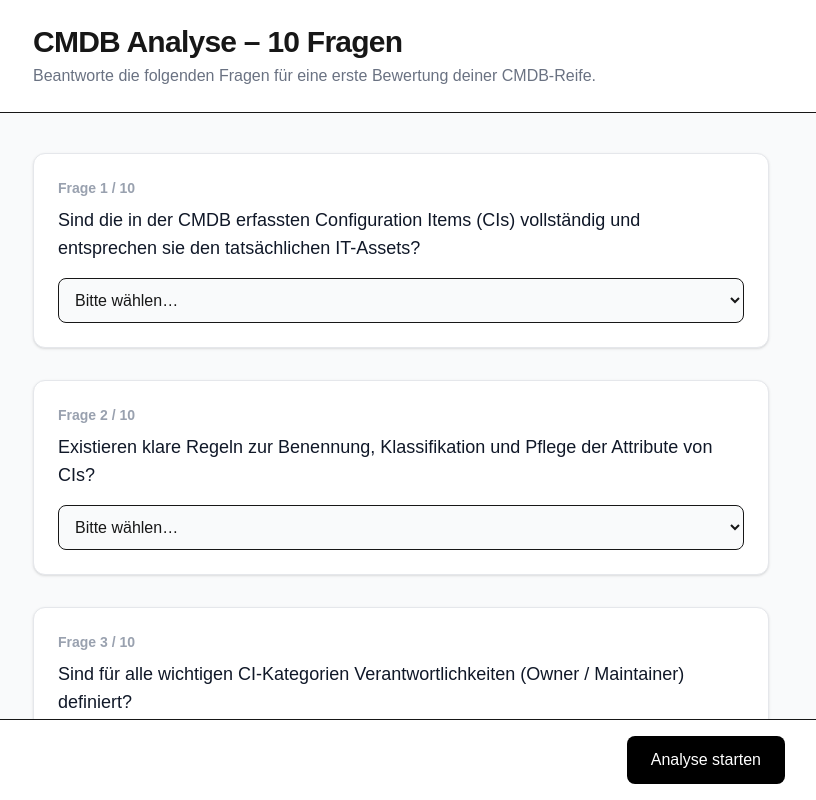
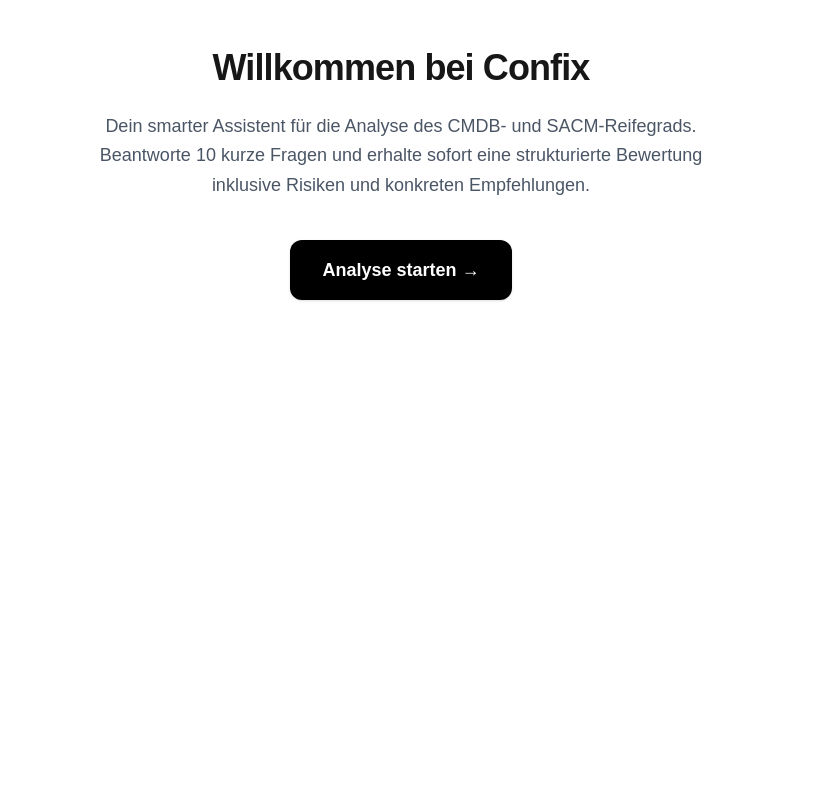
Before and after one commit to thomasjordi-hub/confix-frontend, a Next.js app: page / in a window 1280 px wide. Shown: the top 800 px of the page, without its empty margins (239-1055 px from the left). Built offline with nearby package versions, Linux system fonts and the light colour scheme.

Commit message:
Update page.tsx

```diff
--- a/app/page.tsx
+++ b/app/page.tsx
@@ -1,139 +1,24 @@
 "use client";
 
-import { useState, useEffect } from "react";
+export default function HomePage() {
+  return (
+    <div className="max-w-3xl mx-auto p-12 text-center">
+      <h1 className="text-4xl font-bold tracking-tight mb-6">
+        Willkommen bei Confix
+      </h1>
 
-export default function AnalysePage() {
-  const [questions, setQuestions] = useState<any[]>([]);
-  const [answers, setAnswers] = useState<Record<string, string>>({});
-  const [loading, setLoading] = useState(false);
-  const [result, setResult] = useState<any>(null);
-function normalizeResult(data: any) {
-  return {
-    scores: {
-      data_quality: Number(data?.scores?.data_quality ?? 0),
-      process_maturity: Number(data?.scores?.process_maturity ?? 0),
-      automation: Number(data?.scores?.automation ?? 0),
-      governance: Number(data?.scores?.governance ?? 0)
-    },
-    maturity_level: data?.maturity_level || "Initial",
-    risks: Array.isArray(data?.risks) ? data.risks : [],
-    recommendations: Array.isArray(data?.recommendations)
-      ? data.recommendations.map((r: any) => ({
-          prio: Number(r?.prio ?? 0),
-          text: r?.text ?? ""
-        }))
-      : []
-  };
-}
-  useEffect(() => {
-    fetch("/questions.json")
-      .then((res) => res.json())
-      .then((data) => setQuestions(data));
-  }, []);
+      <p className="text-gray-600 text-lg leading-relaxed mb-10">
+        Dein smarter Assistent für die Analyse des CMDB- und SACM-Reifegrads.
+        Beantworte 10 kurze Fragen und erhalte sofort eine strukturierte
+        Bewertung inklusive Risiken und konkreten Empfehlungen.
+      </p>
 
-  function updateAnswer(id: string, value: string) {
-    setAnswers((prev) => ({ ...prev, [id]: value }));
-  }
-
-  async function submit() {
-    const unanswered = questions.some((q) => !answers[q.id]);
-    if (unanswered) {
-      alert("Bitte alle Fragen beantworten.");
-      return;
-    }
-
-    setLoading(true);
-    setResult(null);
-
-    try {
-      const res = await fetch(`${process.env.NEXT_PUBLIC_API_URL}/api/score`, {
-        method: "POST",
-        headers: { "Content-Type": "application/json" },
-        body: JSON.stringify({ answers }),
-      });
-
-      const data = await res.json();
-      setResult(normalizeResult(data));
-    } catch (err) {
-      setResult({ error: "API nicht erreichbar", details: String(err) });
-    }
-
-    setLoading(false);
-  }
-
-  return (
-    <div className="min-h-screen bg-gray-50">
-      {/* Header */}
-      <header className="border-b bg-white py-6">
-        <div className="max-w-3xl mx-auto px-4">
-          <h1 className="text-3xl font-bold tracking-tight">CMDB Analyse – 10 Fragen</h1>
-          <p className="text-gray-500 mt-1">
-            Beantworte die folgenden Fragen für eine erste Bewertung deiner CMDB-Reife.
-          </p>
-        </div>
-      </header>
-
-      {/* Main */}
-      <main className="max-w-3xl mx-auto px-4 py-10 space-y-10">
-        {/* Fragenliste */}
-        <div className="space-y-8">
-          {questions.map((q, index) => (
-            <div
-              key={q.id}
-              className="bg-white shadow-sm rounded-xl p-6 border border-gray-200"
-            >
-              {/* Frage-Nr */}
-              <div className="flex items-center justify-between mb-2">
-                <span className="text-sm font-semibold text-gray-400">
-                  Frage {index + 1} / {questions.length}
-                </span>
-              </div>
-
-              {/* Text */}
-              <h2 className="text-lg font-medium mb-4 text-gray-900">{q.text}</h2>
-
-              {/* Auswahl */}
-              <select
-                value={answers[q.id] || ""}
-                onChange={(e) => updateAnswer(q.id, e.target.value)}
-                className="w-full p-3 border rounded-lg bg-gray-50 focus:outline-none focus:ring-2 focus:ring-black"
-              >
-                <option value="" disabled>
-                  Bitte wählen…
-                </option>
-                {q.options.map((opt: string) => (
-                  <option key={opt} value={opt}>
-                    {opt}
-                  </option>
-                ))}
-              </select>
-            </div>
-          ))}
-        </div>
-
-        {/* Ergebnis */}
-        {result && (
-          <div className="bg-white border border-gray-200 rounded-xl p-6 shadow-sm">
-            <h2 className="text-xl font-bold mb-4">Ergebnis</h2>
-            <pre className="text-sm bg-gray-100 p-4 rounded-lg">
-              {JSON.stringify(result, null, 2)}
-            </pre>
-          </div>
-        )}
-      </main>
-
-      {/* Sticky Submit */}
-      <div className="fixed bottom-0 inset-x-0 bg-white border-t p-4 shadow-lg">
-        <div className="max-w-3xl mx-auto flex justify-end">
-          <button
-            onClick={submit}
-            className="px-6 py-3 bg-black text-white rounded-lg font-medium hover:bg-gray-800"
-            disabled={loading}
-          >
-            {loading ? "Analyse läuft…" : "Analyse starten"}
-          </button>
-        </div>
-      </div>
+      <a
+        href="/analyse"
+        className="inline-block px-8 py-4 bg-black text-white rounded-xl text-lg font-semibold shadow hover:bg-gray-900 transition"
+      >
+        Analyse starten →
+      </a>
     </div>
   );
 }
```
